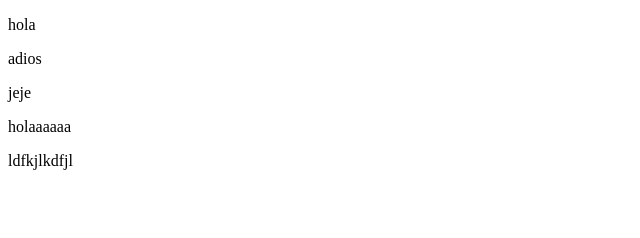
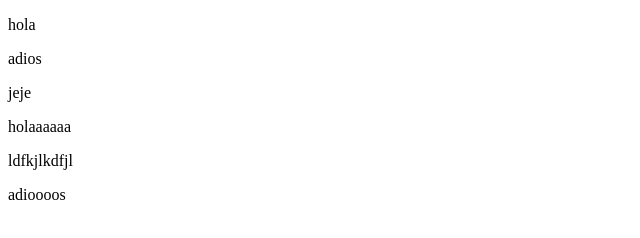
Before and after one commit to xni0/WorkingDirectory, a plain HTML site: page index.html in a window 1280 px wide. Shown: the full height of the page, 0-640 px from the left. Drawn offline with Linux system fonts and the light colour scheme.

Commit message:
modificación linea adios

```diff
--- a/index.html
+++ b/index.html
@@ -12,6 +12,7 @@
     <p>jeje</p>
     <p>holaaaaaa</p>
     <p>ldfkjlkdfjl</p>
+    <p>adioooos</p>
 
 </body>
 </html>
```
